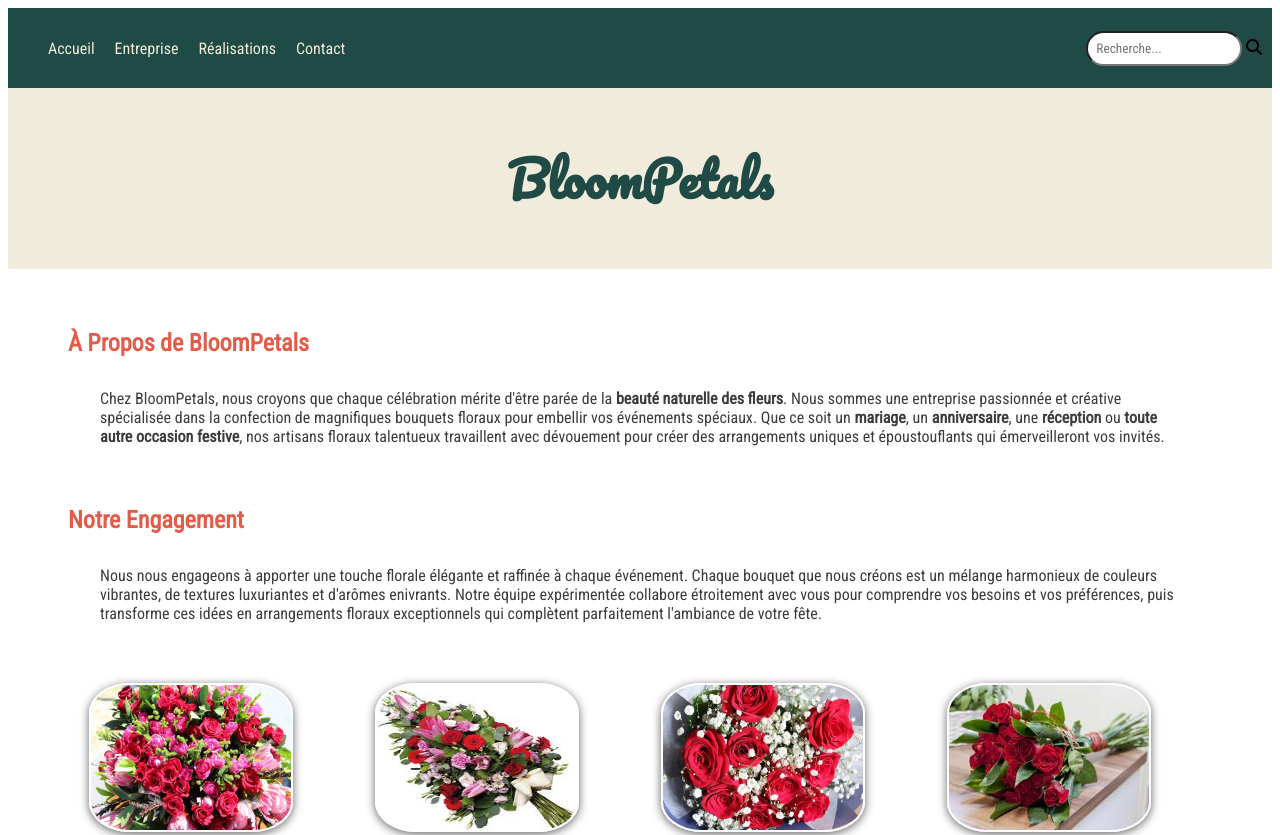
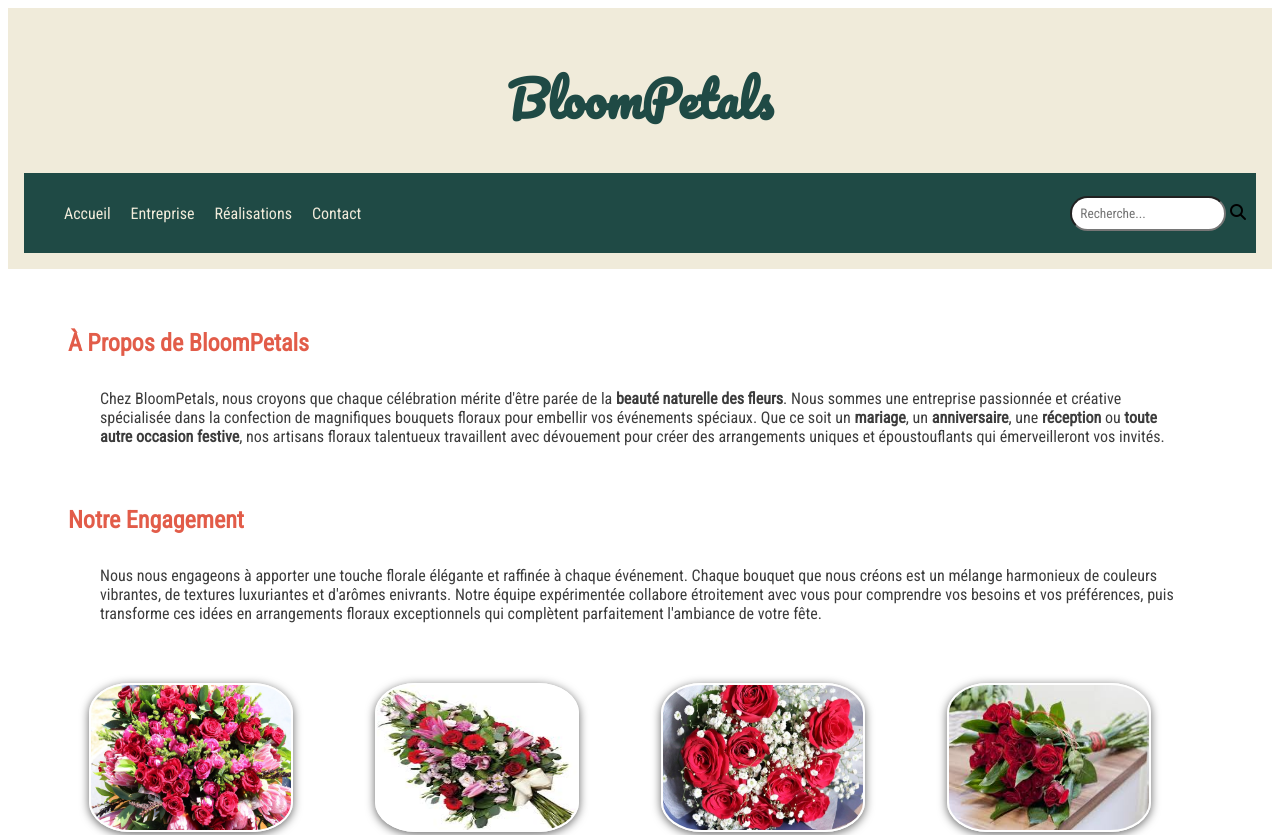
Before and after one commit to vanny-laure-lamorte/bloomPetals, a plain HTML site: page index.html in a window 1280 px wide. Shown: the top 835 px of the page. Drawn offline with Linux system fonts and the light colour scheme.

Commit message:
Site Web pour fleuriste

```diff
--- a/index.css
+++ b/index.css
@@ -19,7 +19,6 @@ a {
 
 ul {
     display: flex;
-
 }
 
 ol {
--- a/index.html
+++ b/index.html
@@ -14,27 +14,22 @@
 </head>
 
 <body>
-
-    <nav class="bloc-nav">
+    <header>
+        <h1>BloomPetals</h1>
+        <nav class="bloc-navigation">
             <section>
                 <ul>
-
                     <li><a href="index.html" class="nav-menu">Accueil</a></li>
                     <li><a href="Entreprise.html" class="nav-menu">Entreprise</a></li>
                     <li><a href="Realisations.html" class="nav-menu">Réalisations</a></li>
                     <li> <a href="Contact.html" class="nav-menu">Contact</a></li>
-
                 </ul>
             </section>
             <section class="search-box">
                 <input type="text" placeholder="Recherche..." class="recherche">
                 <i class="fa-solid fa-magnifying-glass"></i>
             </section>
-
         </nav>
-
-    <header>
-        <h1>BloomPetals</h1>
     </header>
 
     <main>
```
Also changed, not shown: Contact.html (+3 -5 lines), Entreprise.html (+4 -6 lines), Realisations.html (+2 -6 lines). Lines whose indentation alone changed are shown as unchanged.
